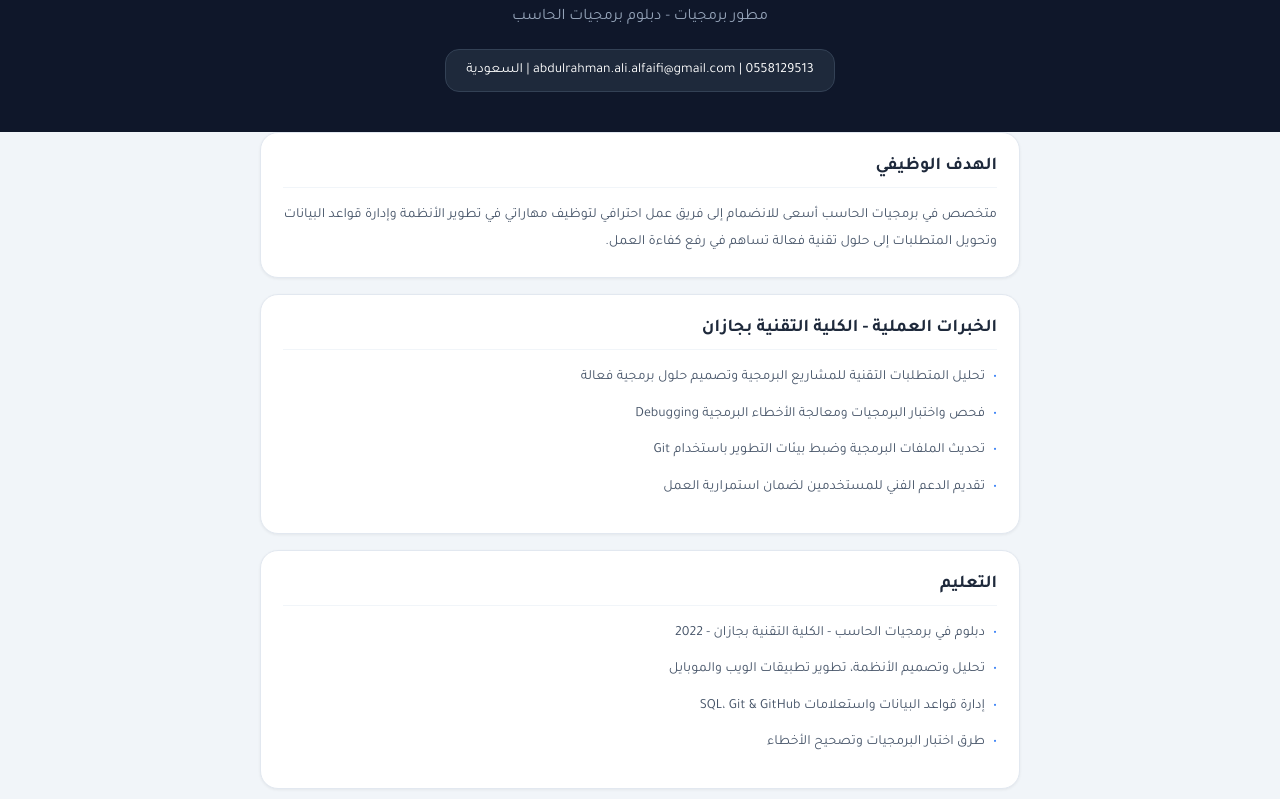
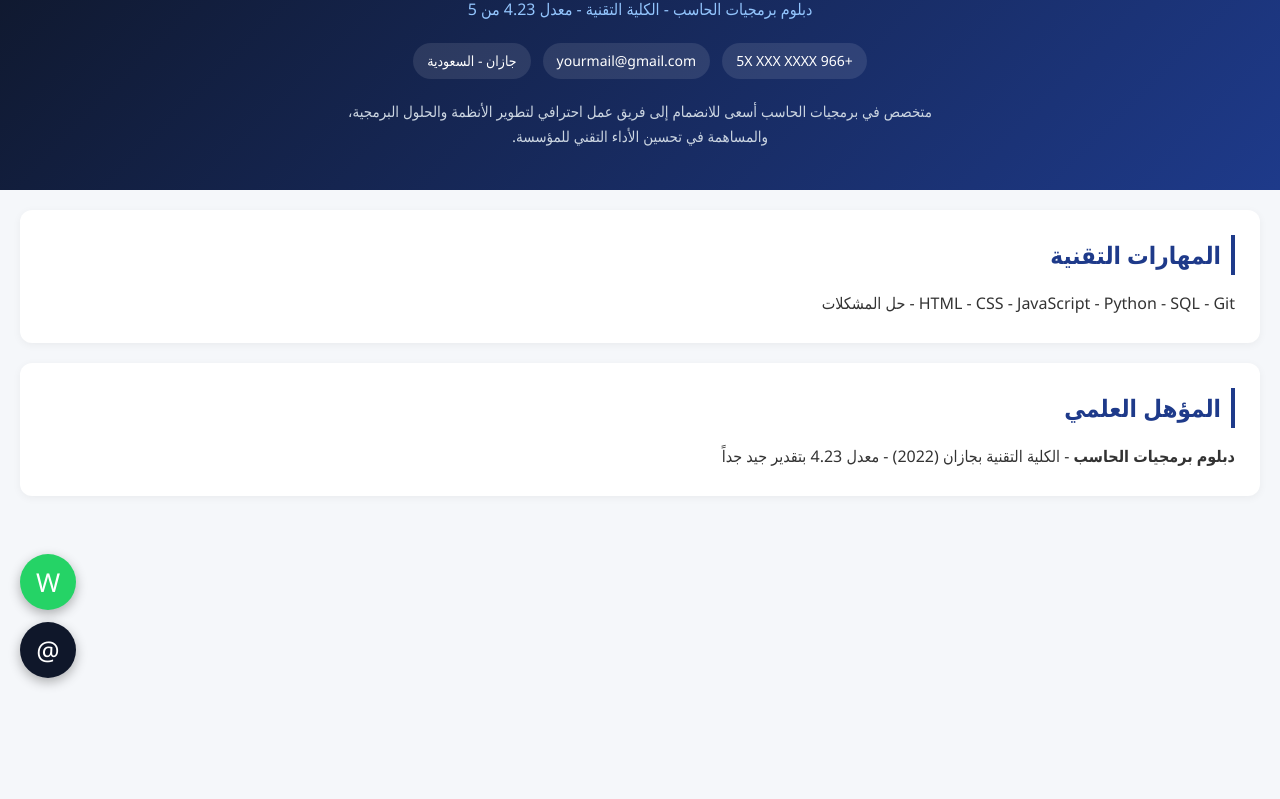
Before and after one commit to abdulrahman-alfaifi681/abdulrahman-alfaifi681.github.io, a plain HTML site: page index.html in a window 1280 px wide. Shown: the part 102-901 px from the top of the page. After the commit the page ends 800 px from the top, so only its background shows below. Drawn offline with Linux system fonts and the light colour scheme.

Commit message:
Update index.html

```diff
--- a/index.html
+++ b/index.html
@@ -3,76 +3,95 @@
 <head>
 <meta charset="UTF-8">
 <meta name="viewport" content="width=device-width, initial-scale=1.0">
-<title>عبدالرحمن علي الفيفي - مطور برمجيات</title>
-<link href="https://fonts.googleapis.com/css2?family=Tajawal:wght@400;500;700;800&display=swap" rel="stylesheet">
+<!-- يمنع الآيفون من تغيير لون الأرقام -->
+<meta name="format-detection" content="telephone=no">
+<title>عبدالرحمن الفيفي - مطور برمجيات</title>
 <style>
-*{margin:0;padding:0;box-sizing:border-box;font-family:'Tajawal',sans-serif}
-body{background:#f1f5f9;color:#1e293b}
-.top{background:#0f172a;color:white;text-align:center;padding:60px 20px 40px}
-.top h1{font-size:32px;font-weight:800;margin-bottom:12px}
-.top p{color:#94a3b8;margin-bottom:22px;font-size:16px}
-.contact{background:#1e293b;border:1px solid #334155;display:inline-block;padding:12px 20px;border-radius:14px;font-size:14px;color:#fff}
-.wrap{max-width:800px;margin:-20px auto 0;padding:20px}
-.box{background:white;border-radius:18px;padding:22px;margin-bottom:16px;box-shadow:0 1px 3px rgba(0,0,0,0.06);border:1px solid #e2e8f0}
-.box h2{font-size:18px;margin-bottom:14px;border-bottom:1px solid #f1f5f9;padding-bottom:10px}
-.box p,.box li{font-size:14px;line-height:1.9;color:#475569}
-.box ul{list-style:none}
-.box li{margin-bottom:10px;padding-right:12px;position:relative}
-.box li:before{content:"•";position:absolute;right:0;color:#3b82f6}
-.foot{text-align:center;padding:20px;color:#94a3b8;font-size:12px}
+* { margin:0; padding:0; box-sizing:border-box; font-family: 'Segoe UI', Tahoma, sans-serif; }
+body { background:#f5f7fa; color:#333; line-height:1.7; }
+
+a[x-apple-data-detectors], a[x-apple-data-detectors] * {
+  color: inherit !important;
+  text-decoration: none !important;
+}
+
+.header {
+  background: linear-gradient(135deg, #0f172a, #1e3a8a);
+  color: white;
+  padding: 40px 20px;
+  text-align: center;
+}
+.header h1 { font-size: 28px; margin-bottom:10px; }
+.header .job-title { font-size: 16px; color:#93c5fd; margin-bottom:20px; }
+
+/* إصلاح قص الإيميل والجوال */
+.contact-info {
+  display:flex;
+  flex-wrap:wrap;
+  justify-content:center;
+  gap:12px;
+  font-size:14px;
+}
+.contact-info span, .contact-info a {
+  background: rgba(255,255,255,0.1);
+  padding: 6px 14px;
+  border-radius: 20px;
+  word-break: break-all;
+  color: #ffffff !important; /* يجبر اللون أبيض */
+  text-decoration: none !important;
+  -webkit-text-fill-color: #ffffff !important;
+}
+
+.section { background:white; margin:20px; padding:25px; border-radius:12px; box-shadow:0 2px 8px rgba(0,0,0,0.05); }
+.section h2 { color:#1e3a8a; margin-bottom:15px; border-right:4px solid #1e3a8a; padding-right:10px; }
+
+/* أزرار التواصل العائمة */
+.float-contact {
+  position:fixed; bottom:20px; left:20px; z-index:999;
+  display:flex; flex-direction:column; gap:12px;
+}
+.float-contact a {
+  width:56px; height:56px; border-radius:50%;
+  display:flex; align-items:center; justify-content:center;
+  color:white !important; font-size:26px; text-decoration:none;
+  box-shadow:0 4px 12px rgba(0,0,0,0.3);
+}
+.btn-wa { background:#25D366; }
+.btn-mail { background:#0f172a; }
 </style>
 </head>
 <body>
-<div class="top">
-<h1>عبدالرحمن علي الفيفي</h1>
-<p>مطور برمجيات - دبلوم برمجيات الحاسب</p>
-<div class="contact">0558129513 | abdulrahman.ali.alfaifi@gmail.com | السعودية</div>
+
+<div class="header">
+  <h1>عبدالرحمن الفيفي</h1>
+  <div class="job-title">دبلوم برمجيات الحاسب - الكلية التقنية - معدل 4.23 من 5</div>
+
+  <div class="contact-info">
+    <a href="tel:+9665XXXXXXXX">+966 5X XXX XXXX</a>
+    <a href="mailto:yourmail@gmail.com">yourmail@gmail.com</a>
+    <span>جازان - السعودية</span>
+  </div>
+
+  <p style="margin-top:20px; max-width:600px; margin-inline:auto; font-size:15px; color:#cbd5e1;">
+    متخصص في برمجيات الحاسب أسعى للانضمام إلى فريق عمل احترافي لتطوير الأنظمة والحلول البرمجية، والمساهمة في تحسين الأداء التقني للمؤسسة.
+  </p>
 </div>
-<div class="wrap">
-<div class="box">
-<h2>الهدف الوظيفي</h2>
-<p>متخصص في برمجيات الحاسب أسعى للانضمام إلى فريق عمل احترافي لتوظيف مهاراتي في تطوير الأنظمة وإدارة قواعد البيانات وتحويل المتطلبات إلى حلول تقنية فعالة تساهم في رفع كفاءة العمل.</p>
+
+<div class="section">
+  <h2>المهارات التقنية</h2>
+  <p>HTML - CSS - JavaScript - Python - SQL - Git - حل المشكلات</p>
 </div>
-<div class="box">
-<h2>الخبرات العملية - الكلية التقنية بجازان</h2>
-<ul>
-<li>تحليل المتطلبات التقنية للمشاريع البرمجية وتصميم حلول برمجية فعالة</li>
-<li>فحص واختبار البرمجيات ومعالجة الأخطاء البرمجية Debugging</li>
-<li>تحديث الملفات البرمجية وضبط بيئات التطوير باستخدام Git</li>
-<li>تقديم الدعم الفني للمستخدمين لضمان استمرارية العمل</li>
-</ul>
+
+<div class="section">
+  <h2>المؤهل العلمي</h2>
+  <p><strong>دبلوم برمجيات الحاسب</strong> - الكلية التقنية بجازان (2022) - معدل 4.23 بتقدير جيد جداً</p>
 </div>
-<div class="box">
-<h2>التعليم</h2>
-<ul>
-<li>دبلوم في برمجيات الحاسب - الكلية التقنية بجازان - 2022</li>
-<li>تحليل وتصميم الأنظمة، تطوير تطبيقات الويب والموبايل</li>
-<li>إدارة قواعد البيانات واستعلامات SQL، Git & GitHub</li>
-<li>طرق اختبار البرمجيات وتصحيح الأخطاء</li>
-</ul>
+
+<!-- الأزرار العائمة -->
+<div class="float-contact">
+  <a class="btn-wa" href="https://wa.me/9665XXXXXXXX" target="_blank">W</a>
+  <a class="btn-mail" href="mailto:yourmail@gmail.com">@</a>
 </div>
-<div class="box">
-<h2>التدريب والشهادات</h2>
-<ul>
-<li>مهارات الحاسب في الأعمال المكتبية - مركز كون للتدريب - 60 ساعة</li>
-<li>ثقافة العمل وفق نظام العمل السعودي - منصة دروب</li>
-<li>مهن المستقبل والتحول الرقمي - هدف - 15 ساعة</li>
-<li>معتمد في Word, PowerPoint, Excel | تجميع الحاسب - سيسكو</li>
-</ul>
-</div>
-<div class="box">
-<h2>المهارات التقنية</h2>
-<p>HTML | CSS | JavaScript | SQL | Git | GitHub | Debugging | Microsoft Office</p>
-</div>
-<div class="box">
-<h2>المهارات الشخصية</h2>
-<p>إدارة الوقت | التفكير النقدي | حل المشكلات | العمل الجماعي | الإبداع</p>
-</div>
-<div class="box">
-<h2>اللغات</h2>
-<p>العربية - اللغة الأم | الإنجليزية - جيد</p>
-</div>
-</div>
-<div class="foot">abdulrahman-alfaifi681.github.io - 2026</div>
+
 </body>
 </html>
```
